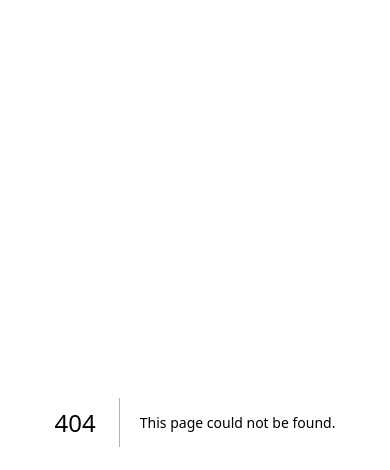
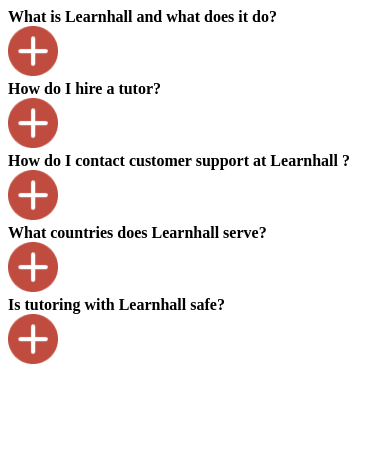
Before and after one commit to michaelchristwin/LearnHall-app, a Next.js app: page /faqs in a window 390 px wide. Before the commit this address had no page. Shown: the top 470 px of the page. Built offline with nearby package versions, Linux system fonts and the light colour scheme.

Commit message:
Finished mobile version

```diff
--- /dev/null
+++ b/components/faqdata.ts
@@ -0,0 +1,29 @@
+const FaqData = [
+  {
+    title: "What is Learnhall and what does it do?",
+    content:
+      "Learnhall is an online tutoring marketplace where you can hire tutors from anywhere in the world. In addition, we meet at the pupil's home or local library and we also offer online lessons.",
+  },
+  {
+    title: "How do I hire a tutor?",
+    content: `Inquire about our tutoring services by filling out and submitting the “Book a Session” form.
+        Within 24 hours an advisor will contact you to go over the student's tutoring goals & needs.
+        The advisor will find an ideal tutor match and set up a free session to ensure that s/he is the right fit.`,
+  },
+  {
+    title: "How do I contact customer support at Learnhall ?",
+    content:
+      "For any questions or help, please shoot us an email at info@learnhall.com.",
+  },
+  {
+    title: "What countries does Learnhall serve?",
+    content:
+      "Learnhall is open to any student, parent, and tutor throughout the world. Our interface is currently in English, but anyone from anywhere can use our platform.",
+  },
+  {
+    title: "Is tutoring with Learnhall safe?",
+    content:
+      "Our tutors are personally checked and interviewed before they are approved for tutoring. Further, we monitor the feedback and performance of our tutors periodically, especially new ones.",
+  },
+];
+export default FaqData;
--- a/components/layout.tsx
+++ b/components/layout.tsx
@@ -10,6 +10,7 @@
   return (
     <div className="layout">
       <Head>
+        <link rel="icon" href="./leaf.png" type="image/png" />
         <title>Learnhall</title>
       </Head>
       <header>
--- a/components/review-sm.tsx
+++ b/components/review-sm.tsx
@@ -9,8 +9,6 @@
       setView((prevView) => prevView + 1);
     }
   };
-
-  console.log(ReviewData.length);
   const prev = () => {
     if (view > 0) {
       setView((prevView) => prevView - 1);
--- a/pages/become-a-tutor.tsx
+++ b/pages/become-a-tutor.tsx
@@ -83,7 +83,7 @@
   };
 
   return (
-    <main>
+    <main className="mt-[50px]">
       <section className="flex pt-3 form-parent mt-5">
         <form
           className="p-11 shadow my-form rounded"
@@ -170,7 +170,7 @@
             <textarea
               name="tell"
               id="textarea1"
-              className="border border-black rounded w-[366px]"
+              className="border border-black rounded lg:w-[366px] w-[330px]"
               rows={8}
               onChange={handleinput}
             ></textarea>
--- /dev/null
+++ b/pages/faqs.tsx
@@ -0,0 +1,39 @@
+import FaqData from "@/components/faqdata";
+import Image from "next/image";
+import { useState } from "react";
+
+function Faq({ faq }: any) {
+  const [show, setShow] = useState(false);
+  const handleClick = () => {
+    setShow((prevState) => !prevState);
+  };
+  return (
+    <div className="border-0 shadow mx-auto lg:p-4 px-[0.43rem] py-2 mb-3 rounded lg:w-[800px] w-[90%]">
+      <div className="flex ">
+        <b className="float-left">{faq.title}</b>
+      </div>
+      <Image
+        src={show ? "/shrink.png" : "/expand.png"}
+        alt="Button"
+        width={50}
+        height={50}
+        onClick={handleClick}
+        className="float-right align-middle mt-[-20px] lg:w-[50px] lg:h-[50px] w-[35px] h-[35px]"
+      />
+      <br />
+      {show && <span>{faq.content}</span>}
+    </div>
+  );
+}
+
+function Faqs() {
+  return (
+    <div className="mt-[100px]">
+      {FaqData.map((faq) => (
+        <Faq key={faq.title} faq={faq} />
+      ))}
+    </div>
+  );
+}
+
+export default Faqs;
--- a/pages/index.tsx
+++ b/pages/index.tsx
@@ -117,8 +117,8 @@
               width={50}
             />
 
-            <Link href={``}>
-              <button className=" become-btn mt-2 lg:mt-5 px-2 rounded">
+            <Link href={`/become-a-tutor`}>
+              <button className="become-btn mt-2 lg:mt-5 px-2 rounded">
                 Become a Tutor
               </button>
             </Link>
--- a/styles/globals.css
+++ b/styles/globals.css
@@ -2,9 +2,6 @@
 @tailwind components;
 @tailwind utilities;
 
-.logo {
-  margin-right: 10px !important;
-}
 .logo-footer {
   margin-right: 10px;
   height: 30px;
@@ -20,22 +17,12 @@
   font-weight: 400;
   font-size: 19px;
 }
-.brand {
-  height: 30px;
-}
-
 .nav-b {
   margin-left: 135px;
 }
 .nav {
   margin-left: auto;
   margin-right: auto;
-}
-.nav-brand2 {
-  padding-right: 200px;
-  z-index: 1;
-  margin-right: auto;
-  margin-left: auto;
 }
 .service {
   margin-top: 100px;
@@ -626,7 +613,6 @@
     line-height: 12px;
   }
   .star {
-    margin-top: -10px;
     margin-left: 0px;
   }
   .studh {
@@ -718,10 +704,6 @@
   }
   .choose {
     display: none;
-  }
-  .nav-brand2 {
-    margin-top: 15px;
-    padding-right: 0px;
   }
   .r-sect {
     margin-top: 70px;
@@ -873,7 +855,6 @@
   }
   .contact-sect {
     display: flex;
-    margin-left: 15px;
     align-items: center;
   }
 
@@ -931,9 +912,6 @@
   .logo-footer {
     height: 25px;
     width: 25px;
-  }
-  .brand {
-    height: 25px;
   }
   .service {
     margin-top: 0px;
```
Also changed, not shown: components/footer.tsx (+7 -7 lines), components/navbar.tsx (+62 -9 lines), pages/book-a-session..tsx (+4 -4 lines).
